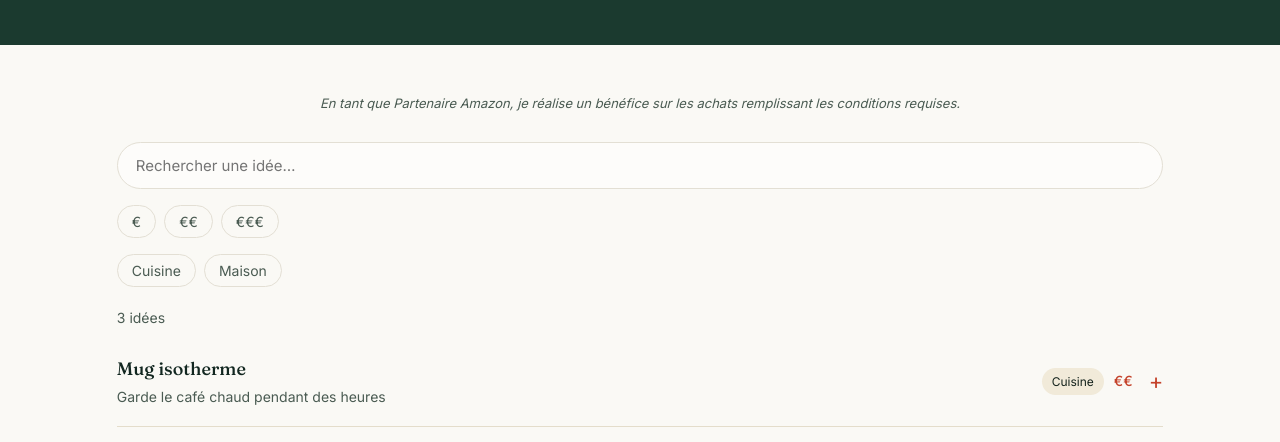
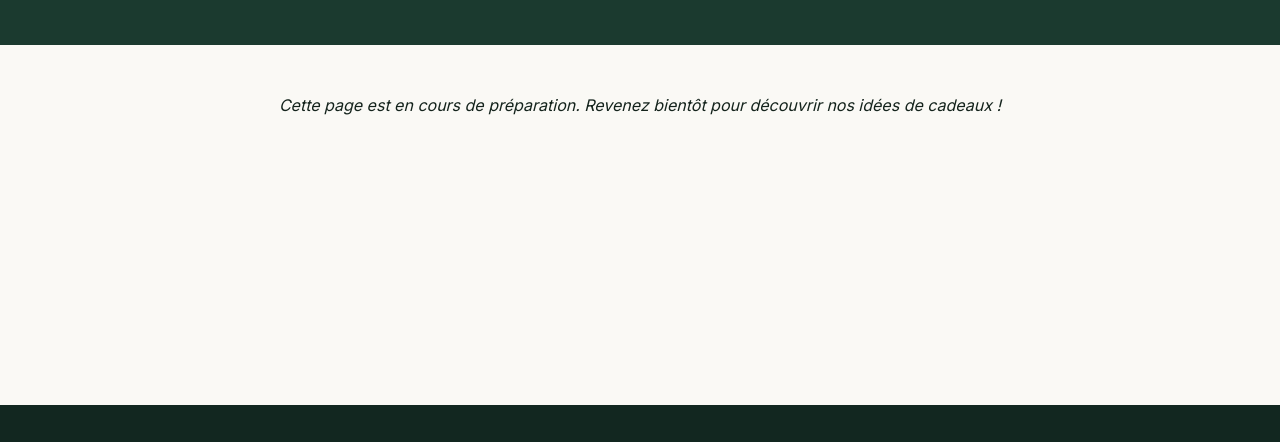
Before and after one commit to RomainTg/secret-santa-website, a website: page idees-cadeaux.html in a window 1280 px wide. Shown: the part 258-700 px from the top of the page. Drawn offline with Linux system fonts and the light colour scheme.

Commit message:
Page Idées cadeaux : message en préparation

```diff
--- a/idees-cadeaux.html
+++ b/idees-cadeaux.html
@@ -41,6 +41,10 @@
 </section>
 
 <section class="gifts">
+
+  <p class="gifts-soon">Cette page est en cours de préparation. Revenez bientôt pour découvrir nos idées de cadeaux !</p>
+
+  <!--
   <p class="affiliate-note">En tant que Partenaire Amazon, je réalise un bénéfice sur les achats remplissant les conditions requises.</p>
 
   <div class="gift-filters">
@@ -54,6 +58,7 @@
   <p id="gift-count" aria-live="polite"></p>
   <div id="gift-list"></div>
   <p id="gift-empty" hidden>Aucune idée ne correspond à votre recherche.</p>
+   -->
 </section>
 
 <footer>
@@ -73,7 +78,7 @@
 </footer>
 
 <script src="burger.js"></script>
-<script src="gifts.js"></script>
+<!-- <script src="gifts.js"></script> -->
 <script data-goatcounter="https://moncadeaumystere.goatcounter.com/count"
         async src="//gc.zgo.at/count.js"></script>
 
--- a/styles.css
+++ b/styles.css
@@ -1260,6 +1260,9 @@ button {
     max-width:1200px;
     margin:0 auto;
     padding:48px 6% 80px;
+    text-align:center;
+    font-style:italic;
+    min-height:45vh;
 }
 
 .affiliate-note {
```
